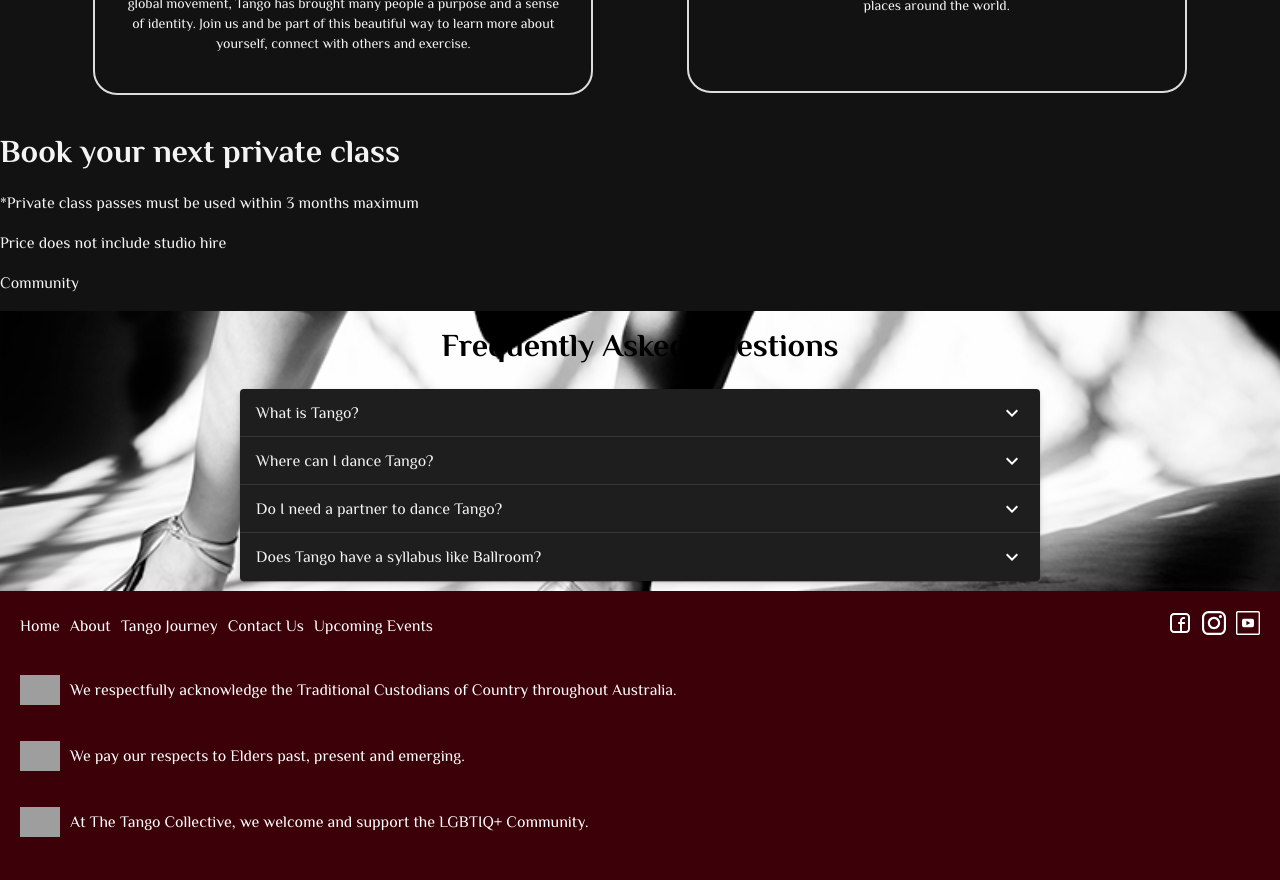
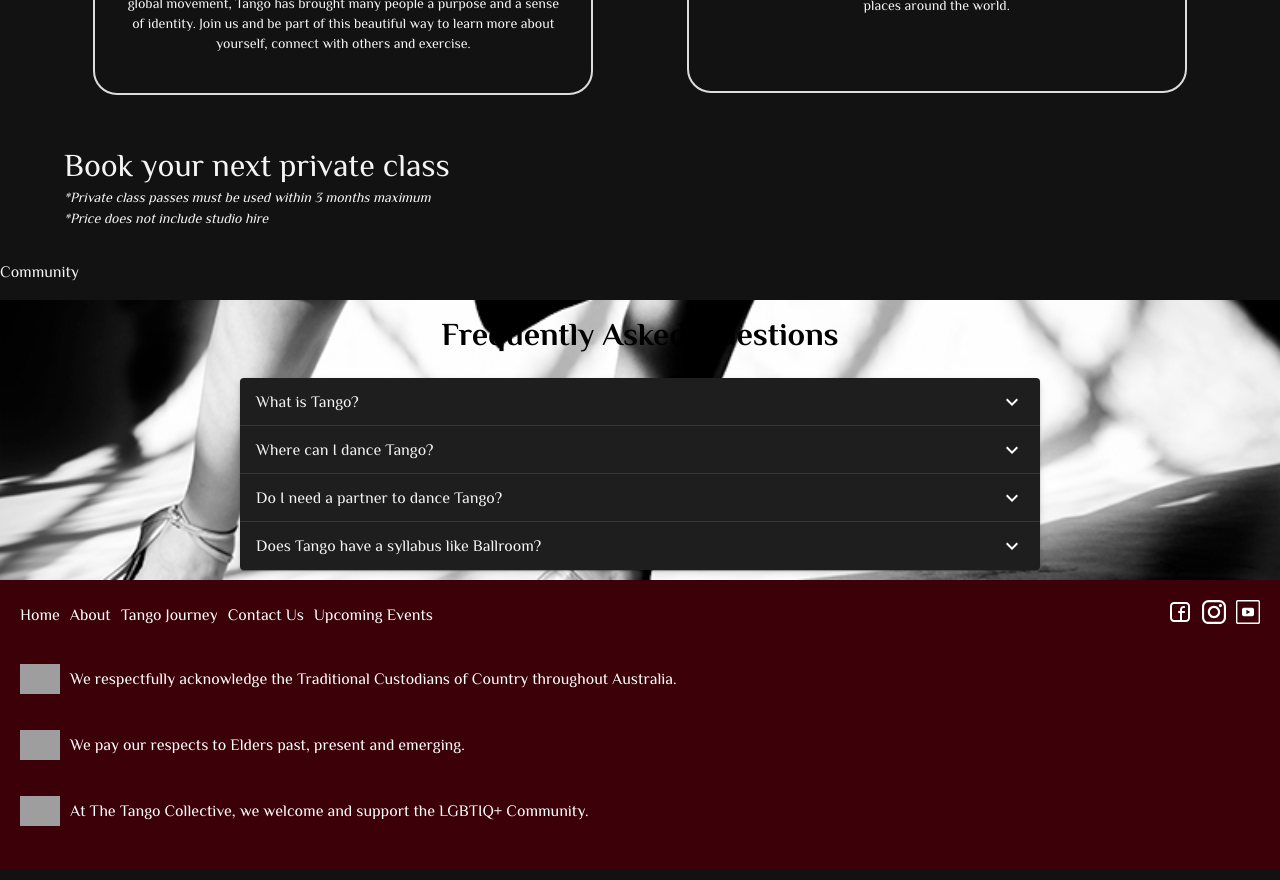
Before and after one commit to arharutyu/tango-collective, a React (Vite) app: page / in a window 1280 px wide. Shown: the part 1780-2660 px from the top of the page. Built offline with nearby package versions, Linux system fonts and the light colour scheme; grey boxes are pictures that could not be loaded.

Commit message:
start on private class (typography only)

```diff
--- a/src/components/home/PrivateClass.tsx
+++ b/src/components/home/PrivateClass.tsx
@@ -1,13 +1,30 @@
-import React from "react";
+import Typography from "@mui/material/Typography";
+import Box from "@mui/material/Box";
 
 const PrivateClass = () => {
-  return (
-    <>
-      <h1>Book your next private class</h1>
-      <div>*Private class passes must be used within 3 months maximum</div>
-      <div>Price does not include studio hire</div>
-    </>
-  );
+    return (
+        <>
+            <Box
+                sx={{
+                    width: {
+                        xs: "100vw",
+                        sm: "80vw",
+                        md: "60vw",
+                        lg: "50vw"
+                    },
+                    padding: 2,
+                    paddingLeft: {
+                        md: 8
+                    },
+                    marginTop: 2,
+                }}
+            >
+                <Typography variant="h3" component="p">Book your next private class</Typography>
+                <Typography variant="body2" style={{ fontStyle: 'italic' }}>*Private class passes must be used within 3 months maximum</Typography>
+                <Typography variant="body2"style={{ fontStyle: 'italic' }}>*Price does not include studio hire</Typography>
+            </Box>
+        </>
+    );
 };
 
 export default PrivateClass;
```
